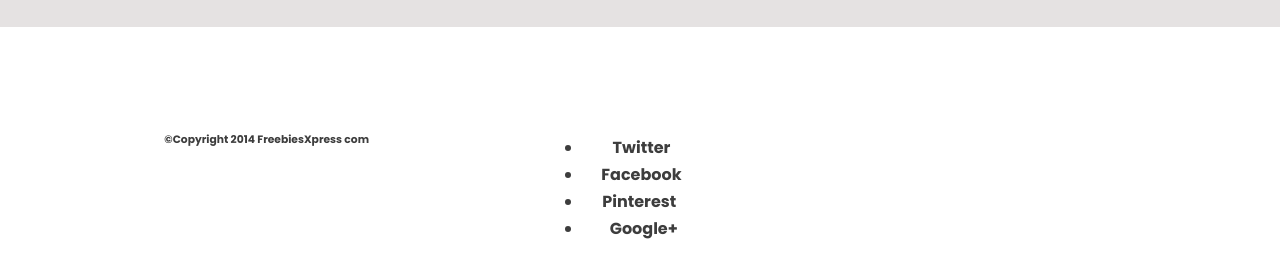
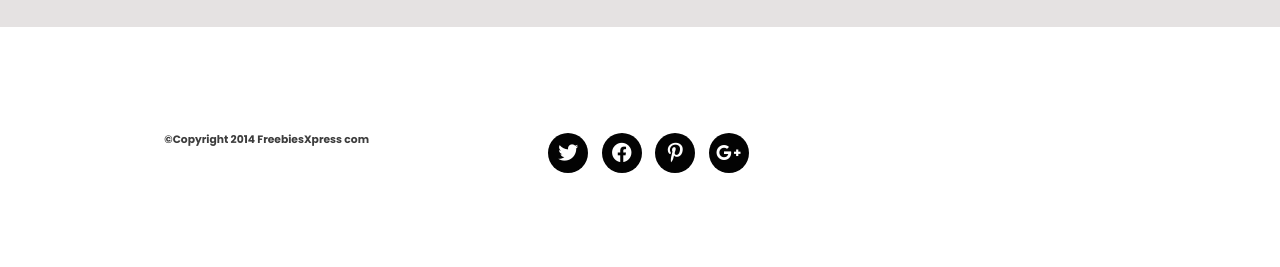
Before and after one commit to anntan2913/Landing-golden, a website: page index.html in a window 1280 px wide. Shown: the part 2181-2448 px from the top of the page. After the commit the page ends 2380 px from the top, so only its background shows below. Drawn offline with Linux system fonts and the light colour scheme; a web font is replaced by a local one.

Commit message:
Add and change style css footer

```diff
--- a/sass/style.scss
+++ b/sass/style.scss
@@ -187,6 +187,8 @@ a {
     font-variant: normal;
     font-family: $font-text;
 }
+/* Footer */
+
 .footer .container {
     display: inline-flex;
     flex-wrap: nowrap;
@@ -199,3 +201,25 @@ a {
 .box-socialmedia {
     padding: 10px;
 }
+.footer i {
+    font-size: 20px;
+    color: #fff;
+    background-color: #030303;
+    width: 40px;
+    height: 40px;
+    border-radius: 50%;
+    text-align: center;
+    line-height: 40px;
+    margin: 0;
+    padding: 0 auto;
+    display: inline block;
+}
+.footer ul {
+    padding-left: 0;
+}
+.footer ul li {
+   display: inline;
+    font-size: 0;
+    padding: 5px;
+    margin-left: 0;
+}
```
Also changed, not shown: css/style.css, 1 other file.
